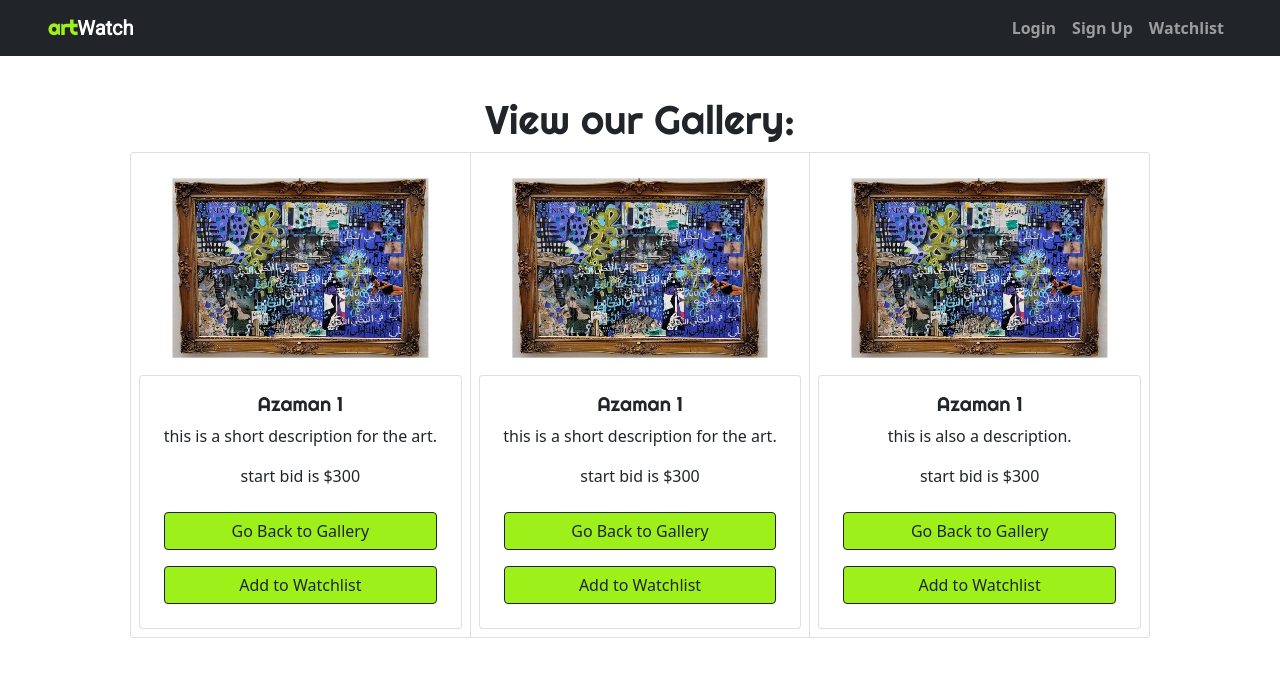
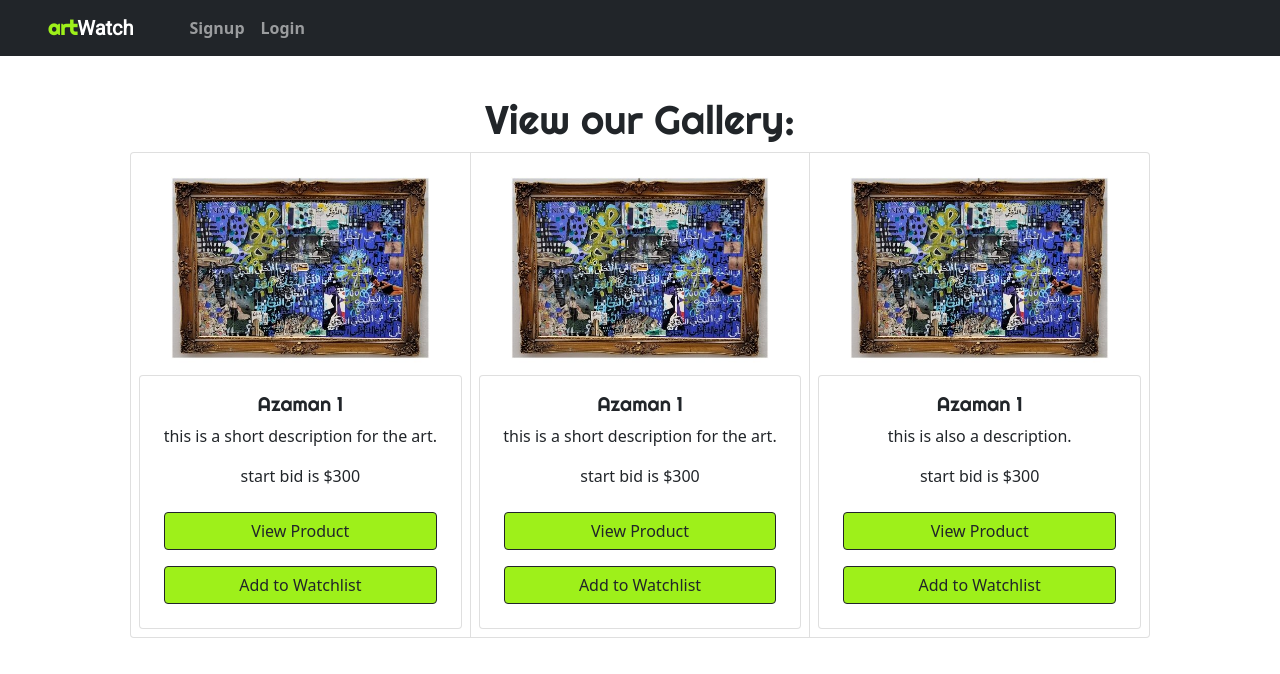
Before and after one commit to lydiawdesign/artWatch, a React (Create React App) app in the folder client/: page / in a window 1280 px wide. Shown: the top 674 px of the page. Built offline with nearby package versions, Linux system fonts and the light colour scheme.

Commit message:
navbar funtionality

```diff
--- a/client/src/components/Nav/index.js
+++ b/client/src/components/Nav/index.js
@@ -1,35 +1,97 @@
 import React from 'react';
+import Auth from "../../utils/auth";
+import { Link } from "react-router-dom";
+
+
 
 const Navbar = () => {
-    return (
-        <div>
-             <nav className="navbar navbar-expand-lg fixed-top navbar-dark bg-dark">
-                <a className="navbar-brand mx-5" id="artWatchStyle" href="/">art<a>Watch</a></a>
-
+    function showNavigation() {
+        if (Auth.loggedIn()) {
+          return (
+            <div>
                 <button className="navbar-toggler" type="button" data-toggle="collapse" data-target="#navbarSupportedContent" aria-controls="navbarSupportedContent" aria-expanded="false" aria-label="Toggle navigation">
                     <span className="navbar-toggler-icon"></span>
                 </button>
+                <div className="collapse navbar-collapse" id="navbarSupportedContent">
+                    <ul className="navbar-nav ms-auto mx-5">
+                    <li className="nav-item active">
+                        <Link to="/Watchlist" className="nav-link sr-only">
+                        Watchlist
+                        </Link>
+                    </li>
+                    <li className="nav-item active">
+                        {/* this is not using the Link component to logout or user and then refresh the application to the start */}
+                        <a href="/" className="nav-link sr-only" onClick={() => Auth.logout()}>
+                        Logout
+                        </a>
+                    </li>
+                    </ul>
+                </div>
+            </div>
 
-                <div className="collapse navbar-collapse" id="navbarSupportedContent">
+          );
+        } else {
+          return (
+            <div>
+                 <button className="navbar-toggler" type="button" data-toggle="collapse" data-target="#navbarSupportedContent" aria-controls="navbarSupportedContent" aria-expanded="false" aria-label="Toggle navigation">
+                    <span className="navbar-toggler-icon"></span>
+                </button>
+                    <div className="collapse navbar-collapse" id="navbarSupportedContent">
+                        <ul className="navbar-nav ms-auto mx-5">
+                            <li className="nav-item active">
+                                <Link to="/Signup" className="nav-link sr-only">
+                                Signup
+                                </Link>
+                            </li>
+                            <li className="nav-item active">
+                                <Link to="/Login" className="nav-link sr-only">
+                                Login
+                                </Link>
+                            </li>
+                        </ul>
+                </div>
+            </div>
 
-                    <ul className="navbar-nav ms-auto mx-5">
+          );
+        }
+      }
 
-                        <li className="nav-item active">
-                            <a className="nav-link" href="Login">Login <span className="sr-only"></span></a>
-                        </li>
+      return (
+          <nav className="navbar navbar-expand-lg fixed-top navbar-dark bg-dark">
+            <Link to="/" className="navbar-brand mx-5" id="artWatchStyle">art<a>Watch</a></Link>
+            {showNavigation()}
+          </nav>
 
-                        <li className="nav-item">
-                            <a className="nav-link" href="Signup">Sign Up</a>
-                        </li>
+      );
+    // return (
+    //     <div>
+    //          <nav className="navbar navbar-expand-lg fixed-top navbar-dark bg-dark">
+    //             <a className="navbar-brand mx-5" id="artWatchStyle" href="/">art<a>Watch</a></a>
 
-                        <li className="nav-item">
-                            <a className="nav-link" href="Watchlist">Watchlist</a>
-                        </li>
-                    </ul>
+    //             <button className="navbar-toggler" type="button" data-toggle="collapse" data-target="#navbarSupportedContent" aria-controls="navbarSupportedContent" aria-expanded="false" aria-label="Toggle navigation">
+    //                 <span className="navbar-toggler-icon"></span>
+    //             </button>
 
-                </div>
-            </nav>
-        </div>
-    )
+    //             <div className="collapse navbar-collapse" id="navbarSupportedContent">
+
+    //                 <ul className="navbar-nav ms-auto mx-5">
+
+    //                     <li className="nav-item active">
+    //                         <a className="nav-link" href="Login">Login <span className="sr-only"></span></a>
+    //                     </li>
+
+    //                     <li className="nav-item">
+    //                         <a className="nav-link" href="Signup">Sign Up</a>
+    //                     </li>
+
+    //                     <li className="nav-item">
+    //                         <a className="nav-link" href="Watchlist">Watchlist</a>
+    //                     </li>
+    //                 </ul>
+
+    //             </div>
+    //         </nav>
+    //     </div>
+    // )
 }
 export default Navbar;
--- a/client/src/components/ProductList/index.js
+++ b/client/src/components/ProductList/index.js
@@ -17,7 +17,7 @@ export const ProductList = () => {
                         <h5 className="card-title">Azaman 1</h5>
                         <p className="card-text">this is a short description for the art. </p>
                         <p className="card-text"> start bid is $300</p>
-                        <a href="gallery" className="btn btn-outline-dark m-2 buttonStyle" target='_blank' rel="noreferrer">Go Back to Gallery</a>
+                        <a href="gallery" className="btn btn-outline-dark m-2 buttonStyle" target='_blank' rel="noreferrer">View Product</a>
                         <a href="watchlist" className="btn btn-outline-dark m-2 buttonStyle" target='_blank' rel="noreferrer">Add to Watchlist</a>
                     </div>
                 </div>
@@ -28,7 +28,7 @@ export const ProductList = () => {
                         <h5 className="card-title">Azaman 1</h5>
                         <p className="card-text">this is a short description for the art. </p>
                         <p className="card-text"> start bid is $300</p>
-                        <a href="gallery" className="btn btn-outline-dark m-2 buttonStyle" target='_blank' rel="noreferrer">Go Back to Gallery</a>
+                        <a href="gallery" className="btn btn-outline-dark m-2 buttonStyle" target='_blank' rel="noreferrer">View Product</a>
                         <a href="watchlist" className="btn btn-outline-dark m-2 buttonStyle" target='_blank' rel="noreferrer">Add to Watchlist</a>
                     </div>
                 </div>
@@ -39,7 +39,7 @@ export const ProductList = () => {
                         <h5 className="card-title">Azaman 1</h5>
                         <p className="card-text"> this is also a description.</p>
                         <p className="card-text"> start bid is $300</p>
-                        <a href="gallery" className="btn btn-outline-dark m-2 buttonStyle" target='_blank' rel="noreferrer">Go Back to Gallery</a>
+                        <a href="gallery" className="btn btn-outline-dark m-2 buttonStyle" target='_blank' rel="noreferrer">View Product</a>
                         <a href="watchlist" className="btn btn-outline-dark m-2 buttonStyle" target='_blank' rel="noreferrer">Add to Watchlist</a>
                     </div>
                 </div>
```
